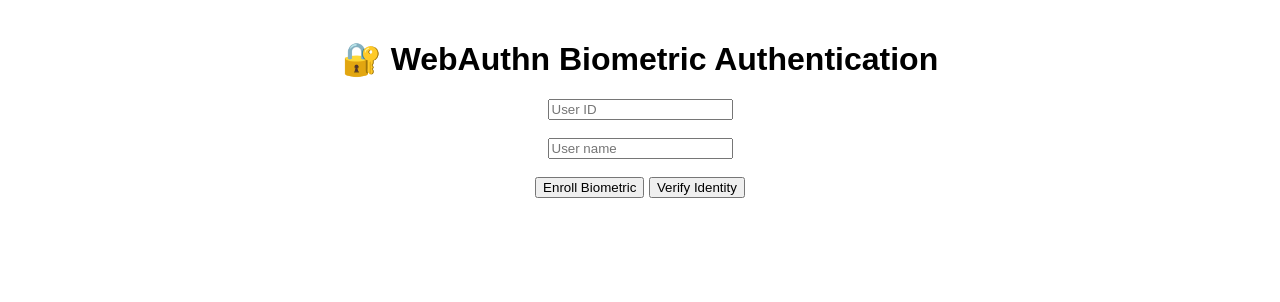
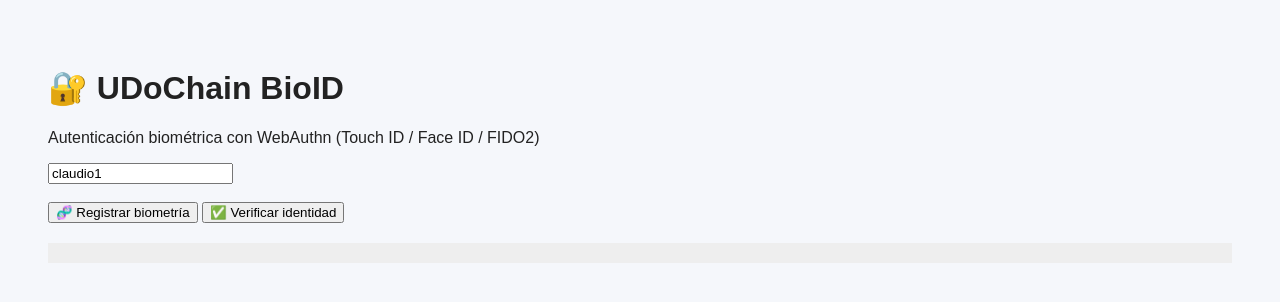
Before and after one commit to greencapitalh-cpu/webauthn-biometrics, a website: page public/index.html in a window 1280 px wide. Drawn offline with Linux system fonts and the light colour scheme.

Commit message:
Update index.html

```diff
--- a/public/index.html
+++ b/public/index.html
@@ -1,17 +1,92 @@
 <!DOCTYPE html>
-<html lang="en">
-<head>
-  <meta charset="UTF-8" />
-  <meta name="viewport" content="width=device-width, initial-scale=1.0" />
-  <title>🔐 WebAuthn Biometric Authentication</title>
-</head>
-<body style="font-family: sans-serif; text-align: center; margin-top: 40px;">
-  <h1>🔐 WebAuthn Biometric Authentication</h1>
-  <input id="userId" placeholder="User ID" /><br><br>
-  <input id="userName" placeholder="User name" /><br><br>
-  <button id="enrollBtn">Enroll Biometric</button>
-  <button id="verifyBtn">Verify Identity</button>
-  <pre id="output"></pre>
-  <script src="script.js"></script>
-</body>
+<html lang="es">
+  <head>
+    <meta charset="UTF-8" />
+    <meta name="viewport" content="width=device-width, initial-scale=1.0" />
+    <title>UDoChain BioID Authentication</title>
+  </head>
+  <body
+    style="
+      font-family: sans-serif;
+      padding: 40px;
+      background-color: #f5f7fb;
+      color: #222;
+    "
+  >
+    <h1>🔐 UDoChain BioID</h1>
+    <p>Autenticación biométrica con WebAuthn (Touch ID / Face ID / FIDO2)</p>
+
+    <input
+      type="text"
+      id="userId"
+      placeholder="User ID (ej: claudio1)"
+      value="claudio1"
+    />
+    <br /><br />
+
+    <button onclick="register()">🧬 Registrar biometría</button>
+    <button onclick="verify()">✅ Verificar identidad</button>
+
+    <pre id="output" style="margin-top:20px;background:#eee;padding:10px;"></pre>
+
+    <script>
+      async function register() {
+        const userId = document.getElementById("userId").value.trim();
+        const out = document.getElementById("output");
+        out.textContent = "Registrando...";
+
+        // Paso 1: obtener opciones
+        const resStart = await fetch("/api/webauthn/enroll/start", {
+          method: "POST",
+          headers: { "Content-Type": "application/json" },
+          body: JSON.stringify({ userId }),
+        });
+        const data = await resStart.json();
+
+        // Paso 2: crear credencial biométrica real
+        const attResp = await navigator.credentials.create({
+          publicKey: data.options,
+        });
+
+        // Paso 3: enviar al servidor
+        const resFinish = await fetch("/api/webauthn/enroll/finish", {
+          method: "POST",
+          headers: { "Content-Type": "application/json" },
+          body: JSON.stringify({ userId, attResp }),
+        });
+
+        const done = await resFinish.json();
+        out.textContent = JSON.stringify(done, null, 2);
+      }
+
+      async function verify() {
+        const userId = document.getElementById("userId").value.trim();
+        const out = document.getElementById("output");
+        out.textContent = "Verificando...";
+
+        // Paso 1: challenge de verificación
+        const resStart = await fetch("/api/webauthn/verify/start", {
+          method: "POST",
+          headers: { "Content-Type": "application/json" },
+          body: JSON.stringify({ userId }),
+        });
+        const data = await resStart.json();
+
+        // Paso 2: solicitar autenticación real al dispositivo
+        const authResp = await navigator.credentials.get({
+          publicKey: data.options,
+        });
+
+        // Paso 3: enviar autenticación al servidor
+        const resFinish = await fetch("/api/webauthn/verify/finish", {
+          method: "POST",
+          headers: { "Content-Type": "application/json" },
+          body: JSON.stringify({ userId, authResp }),
+        });
+
+        const done = await resFinish.json();
+        out.textContent = JSON.stringify(done, null, 2);
+      }
+    </script>
+  </body>
 </html>
```
